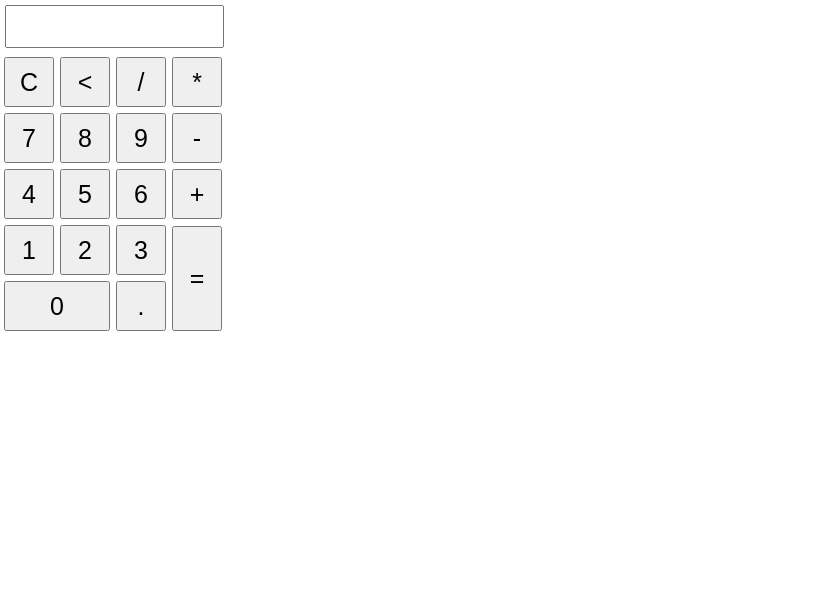
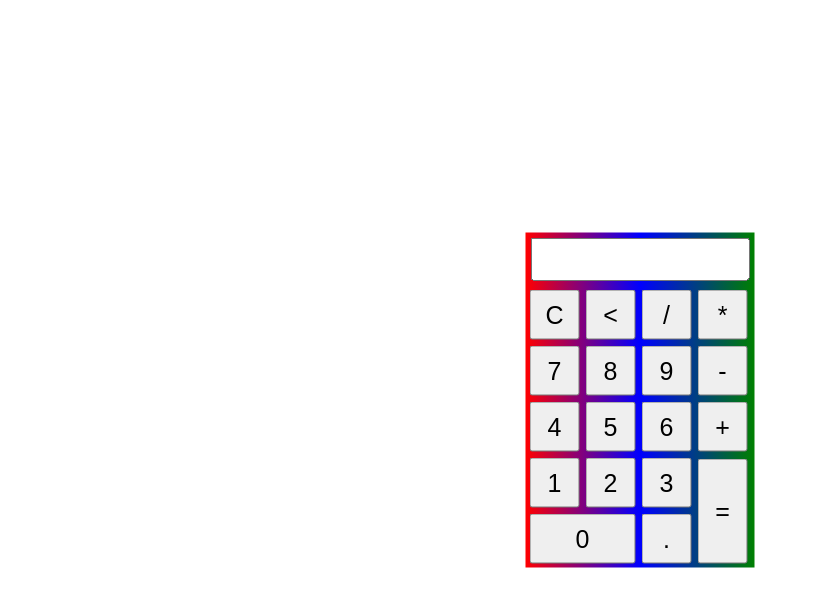
Before and after one commit to aman-atg/html-css-js-calculator, a plain HTML site: page index.html in a window 1280 px wide. Shown: the whole page, without its empty margins (0-814 px from the left). Drawn offline with Linux system fonts and the light colour scheme.

Commit message:
lil styling

```diff
--- a/index.html
+++ b/index.html
@@ -6,6 +6,7 @@
     <link rel="stylesheet" href="./style.css" />
   </head>
   <body>
+    <div class="bg"></div>
     <div class="main">
       <form action="" name="form">
         <input type="text" name="" id="textview" value="" />
--- a/style.css
+++ b/style.css
@@ -15,3 +15,13 @@ input[type="button"] {
   font-size: 25px;
   padding: 5px;
 }
+
+.main {
+  position: absolute;
+  top: 50%;
+  left: 50%;
+  transform: translateX(-50%) translateY(-50%);
+  background: linear-gradient(to right, red, blue, green);
+}
+.bg {
+}
```
